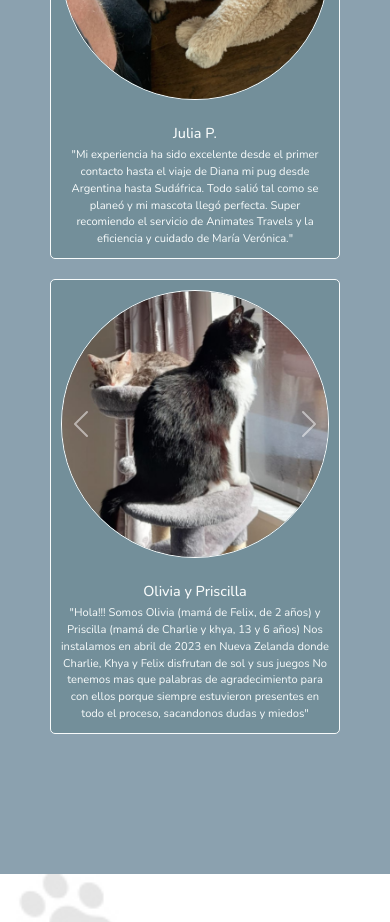
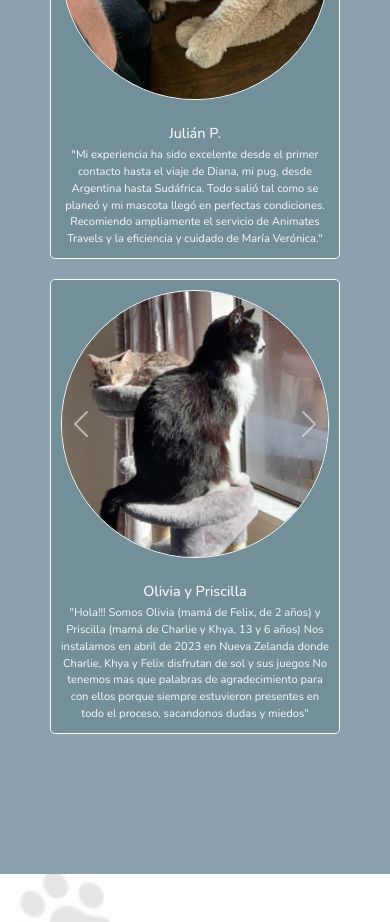
Before and after one commit to fstempler/animatesTravel, a React (Vite) app: page / in a window 390 px wide. Shown: the part 5380-6302 px from the top of the page. Built offline with nearby package versions, Linux system fonts and the light colour scheme.

Commit message:
Fixed IPATA logo / Fixed Review Copy

```diff
--- a/src/Components/Navbar/navbar.css
+++ b/src/Components/Navbar/navbar.css
@@ -44,7 +44,7 @@
         height: auto;
     }
     .navbar__Ipata{
-        width: 20%;
+        width: 28%;
         height: auto;
     }
     .navbar__Logo-Container{
--- a/src/Components/Reviews/Reviews.jsx
+++ b/src/Components/Reviews/Reviews.jsx
@@ -47,8 +47,8 @@ const Reviews = () => {
                         imageUrl1={review21}
                         imageUrl2={review22}
                         imageUrl3={review23}
-                        title={"Julia P."}
-                        text={`"Mi experiencia ha sido  excelente desde el primer contacto hasta el viaje de Diana mi pug desde Argentina hasta Sudáfrica.  Todo salió tal como se planeó y mi mascota llegó perfecta. Super recomiendo el servicio de Animates Travels y la eficiencia y cuidado de María Verónica."`}
+                        title={"Julián P."}
+                        text={`"Mi experiencia ha sido excelente desde el primer contacto hasta el viaje de Diana, mi pug, desde Argentina hasta Sudáfrica. Todo salió tal como se planeó y mi mascota llegó en perfectas condiciones. Recomiendo ampliamente el servicio de Animates Travels y la eficiencia y cuidado de María Verónica."`}
                         animation={'flip-up'}
                         />
                     </div>
@@ -57,8 +57,9 @@ const Reviews = () => {
                         id="3"
                         imageUrl1={review31}
                         imageUrl2={review32}
+                        imageUrl3={review32}
                         title={"Olivia y Priscilla"}
-                        text={`"Hola!!! Somos Olivia (mamá de Felix, de 2 años) y Priscilla (mamá de Charlie y khya, 13 y 6 años) Nos instalamos en abril de 2023 en Nueva Zelanda donde Charlie, Khya y Felix disfrutan de sol y sus juegos
+                        text={`"Hola!!! Somos Olivia (mamá de Felix, de 2 años) y Priscilla (mamá de Charlie y Khya, 13 y 6 años) Nos instalamos en abril de 2023 en Nueva Zelanda donde Charlie, Khya y Felix disfrutan de sol y sus juegos
                         No tenemos mas que palabras de agradecimiento para con ellos porque siempre estuvieron presentes en todo el proceso, sacandonos dudas y miedos"`}
                         animation={'flip-up'}
                         />
```
